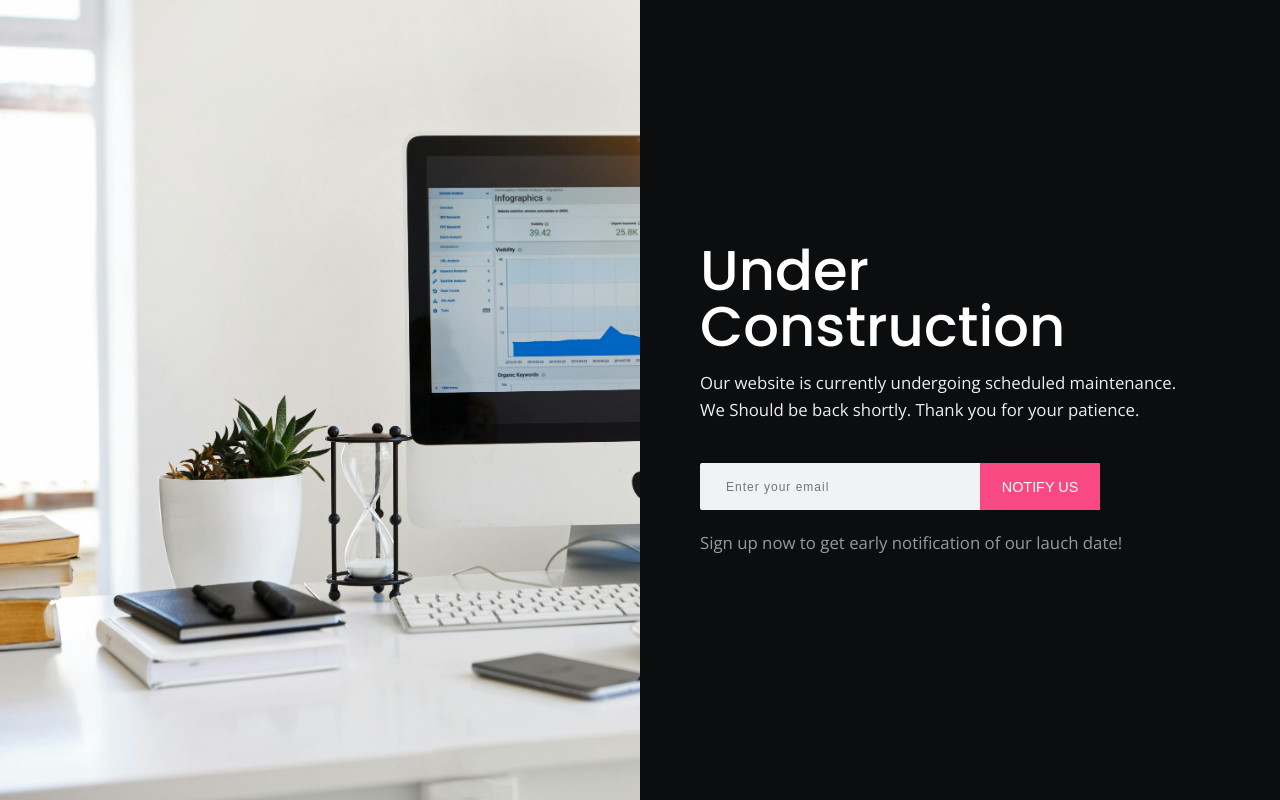
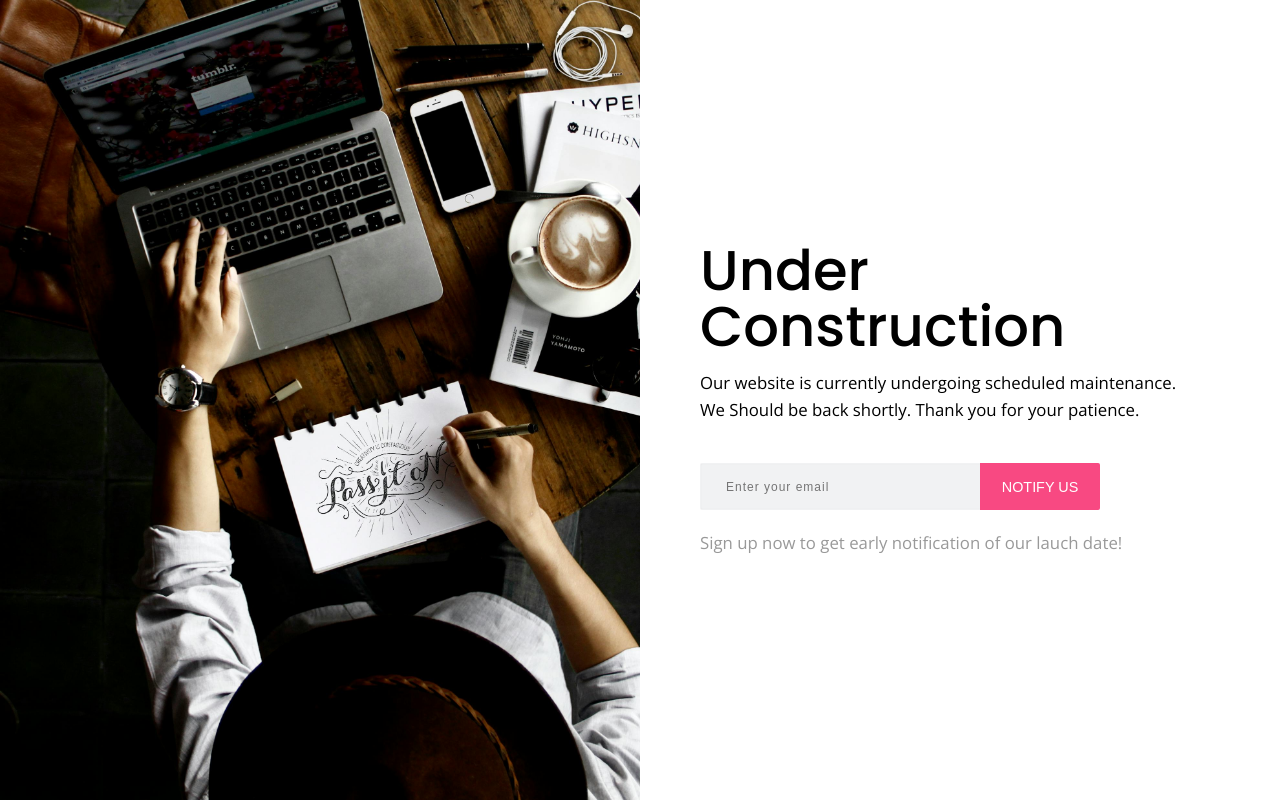
Before and after one commit to The-Montoya/ComingSoon, a plain HTML site: page 04-comming-soon.html in a window 1280 px wide. Drawn offline with nearby package versions, Linux system fonts and the light colour scheme.

Commit message:
chnge done

```diff
--- a/04-comming-soon.html
+++ b/04-comming-soon.html
@@ -27,21 +27,21 @@
 
 	<div class="main-area">
 
-		<section class="left-section" style="background-image: url(images/pexels-serpstat-177219-572056.jpg)">
+		<section class="left-section" style="background-image: url(images/pexels-knownasovan-57690.jpg)">
 
 
 		</section><!-- left-section -->
 
 
-		<section class="right-section full-height">
+		<section class="right-section full-height" style="background-color: white;">
 
 
 
 			<div class="display-table">
 				<div class="display-table-cell">
 					<div class="main-content">
-						<h1 class="title"><b>Under Construction</b></h1>
-						<p class="desc">Our website is currently undergoing scheduled maintenance.
+						<h1 class="title" style="color: black;"><b>Under Construction</b></h1>
+						<p class="desc" style="color: black;">Our website is currently undergoing scheduled maintenance.
 							We Should be back shortly. Thank you for your patience.</p>
 
 						<div class="email-input-area">
```
